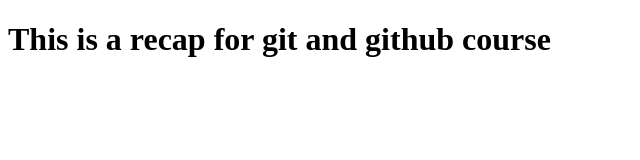
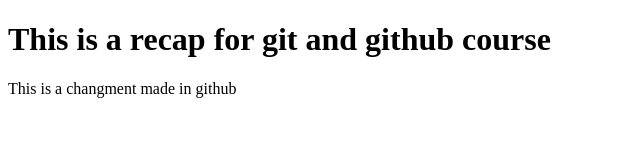
Before and after one commit to Romeroooooo69/recap, a plain HTML site: page index.html in a window 1280 px wide. Shown: the whole page, without its empty margins (0-640 px from the left). Drawn offline with Linux system fonts and the light colour scheme.

Commit message:
added a paragraph element

```diff
--- a/index.html
+++ b/index.html
@@ -8,5 +8,6 @@
 </head>
 <body>
     <h1>This is a recap for git and github course</h1>
+    <p>This is a changment made in github</p>
 </body>
 </html>
```
